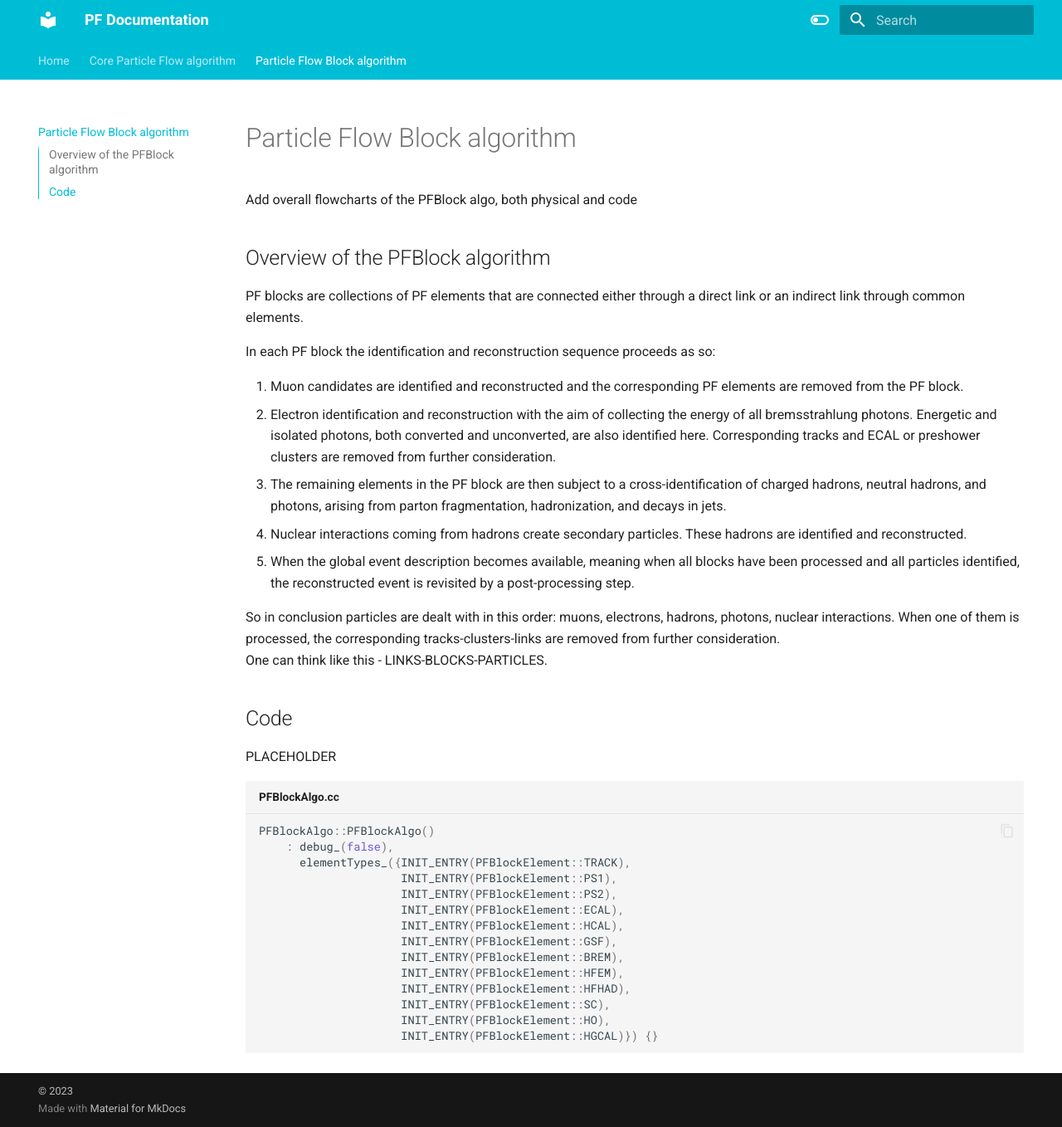
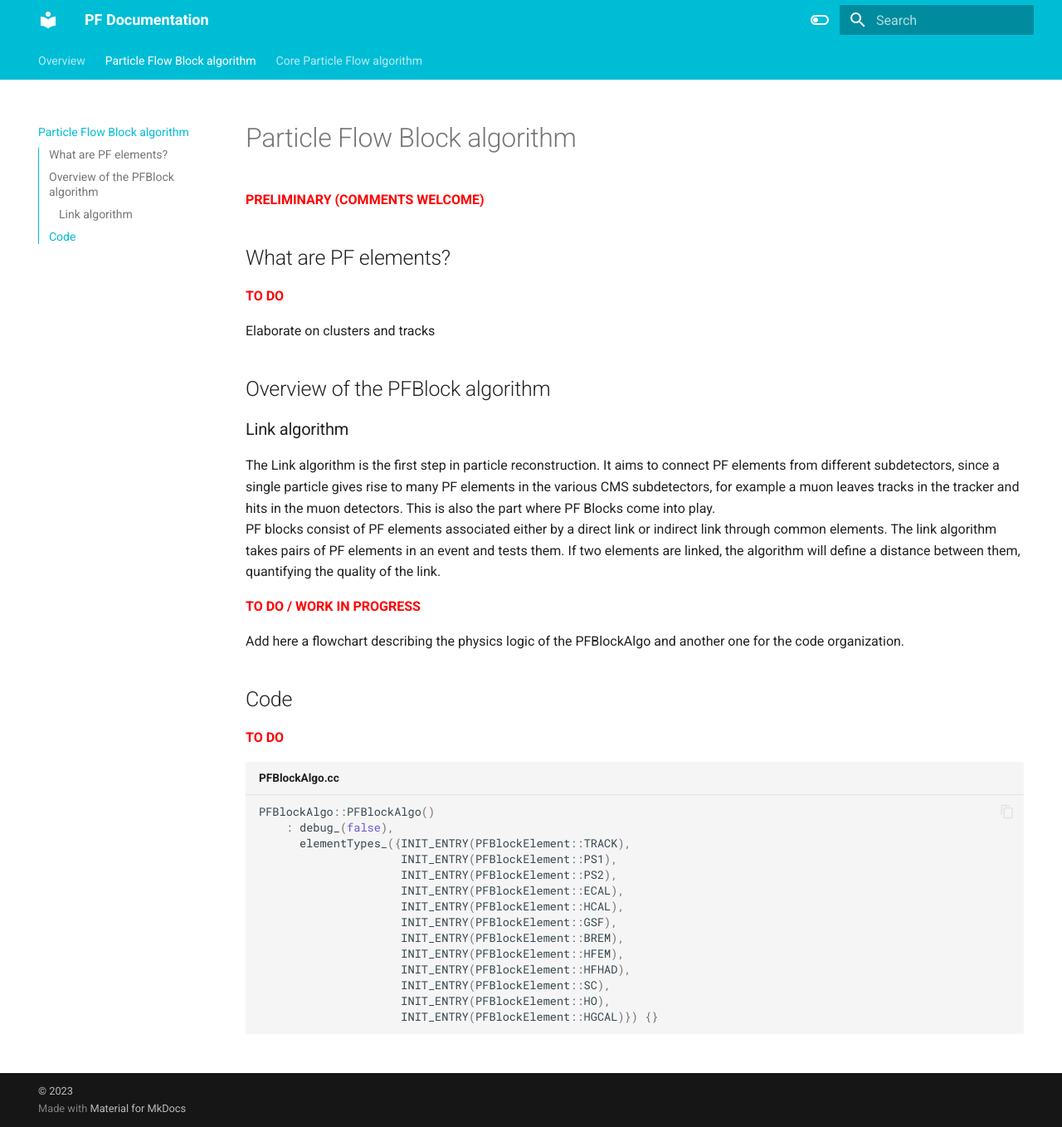
Before and after one commit to nseeba/PF-documentation, an MkDocs documentation site: the page built from docs/pfblock.md, in a window 1280 px wide and 1358 px high. Shown: the whole window at 83% size. Built offline with MkDocs 1.6.1 and Material for MkDocs 9.7.7, drawn with Linux system fonts in a browser that asks for light colours.

Commit message:
comment updates

````diff
--- a/docs/pfblock.md
+++ b/docs/pfblock.md
@@ -1,23 +1,25 @@
 # Particle Flow Block algorithm
-Add overall flowcharts of the PFBlock algo, both physical and code
+<span style="color:red">**PRELIMINARY (COMMENTS WELCOME)**</span>
+
+## What are PF elements?
+<span style="color:red">**TO DO**</span>
+
+Elaborate on clusters and tracks
 
 ## Overview of the PFBlock algorithm
-PF blocks are collections of PF elements that are connected either through a direct link or an indirect link through common elements.
 
-In each PF block the identification and reconstruction sequence proceeds as so:
+### Link algorithm
+The Link algorithm is the first step in particle reconstruction. It aims to connect PF elements from different subdetectors, since a single particle gives rise to many PF elements in the various CMS subdetectors, for example a muon leaves tracks in the tracker and hits in the muon detectors. This is also the part where PF Blocks come into play.
+<br>
+PF blocks consist of PF elements associated either by a direct link or indirect link through common elements. The link algorithm takes pairs of PF elements in an event and tests them. If two elements are linked, the algorithm will define a distance between them, quantifying the quality of the link.
 
-1. Muon candidates are identified and reconstructed and the corresponding PF elements are removed from the PF block.
-2. Electron identification and reconstruction with the aim of collecting the energy of all bremsstrahlung photons. Energetic and isolated photons, both converted and unconverted, are also identified here. Corresponding tracks and ECAL or preshower clusters are removed from further consideration.
-3. The remaining elements in the PF block are then subject to a cross-identification of charged hadrons, neutral hadrons, and photons, arising from parton fragmentation, hadronization, and decays in jets.
-4. Nuclear interactions coming from hadrons create secondary particles. These hadrons are identified and reconstructed.
-5. When the global event description becomes available, meaning when all blocks have been processed and all particles identified, the reconstructed event is revisited by a post-processing step.
+<span style="color:red">**TO DO / WORK IN PROGRESS**</span>
 
-So in conclusion particles are dealt with in this order: muons, electrons, hadrons, photons, nuclear interactions. When one of them is processed, the corresponding tracks-clusters-links are removed from further consideration.
-<br>
-One can think like this -  LINKS-BLOCKS-PARTICLES.
+Add here a flowchart describing the physics logic of the PFBlockAlgo and another one for the code organization.
 
 ## Code
-PLACEHOLDER
+<span style="color:red">**TO DO**</span>
+
 ```c++ title="PFBlockAlgo.cc"
 PFBlockAlgo::PFBlockAlgo()
     : debug_(false),
--- a/mkdocs.yml
+++ b/mkdocs.yml
@@ -25,6 +25,11 @@ theme:
         name: Switch to light mode
       primary: cyan
       accent: lime
+
+nav:
+  - "index.md"
+  - "pfblock.md"
+  - "corepf.md"
 
 markdown_extensions:
   - pymdownx.highlight:
````
Also changed, not shown: docs/corepf.md (+24 -14 lines), docs/index.md (+14 -2 lines).
